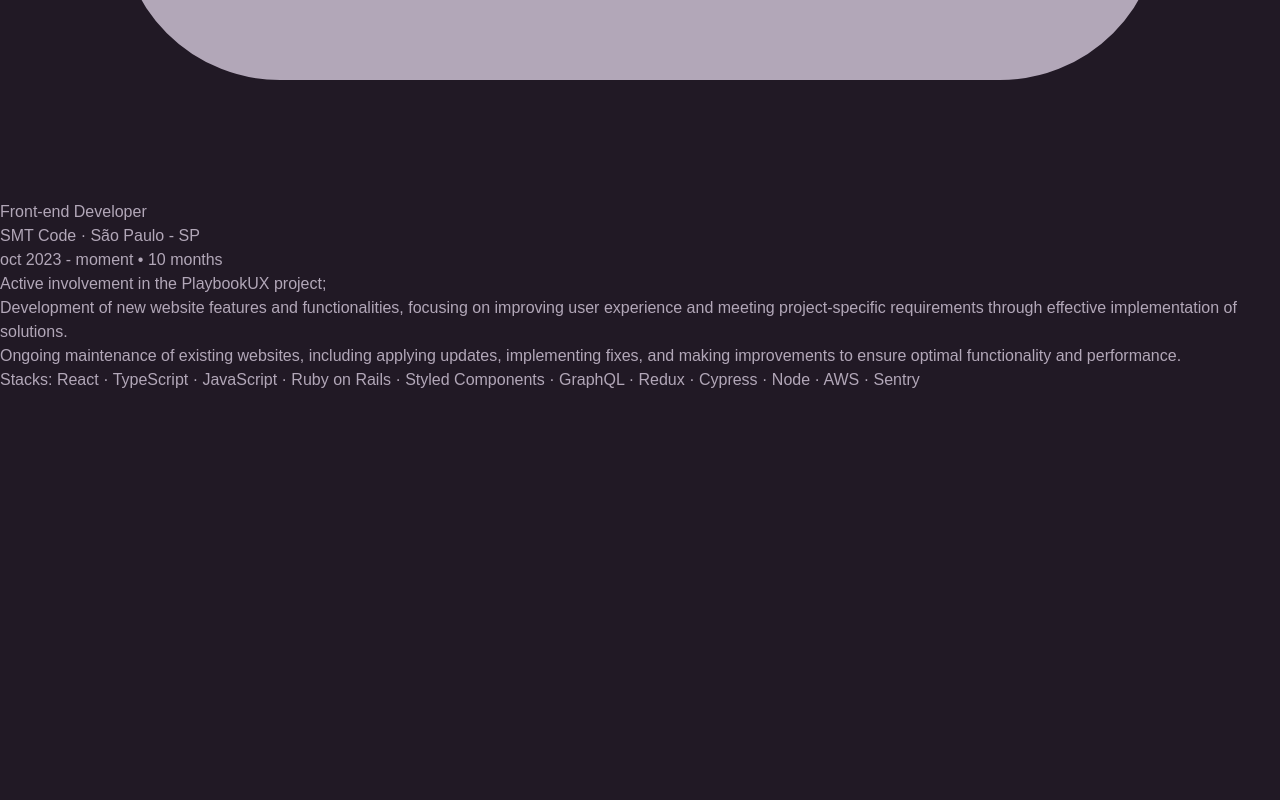
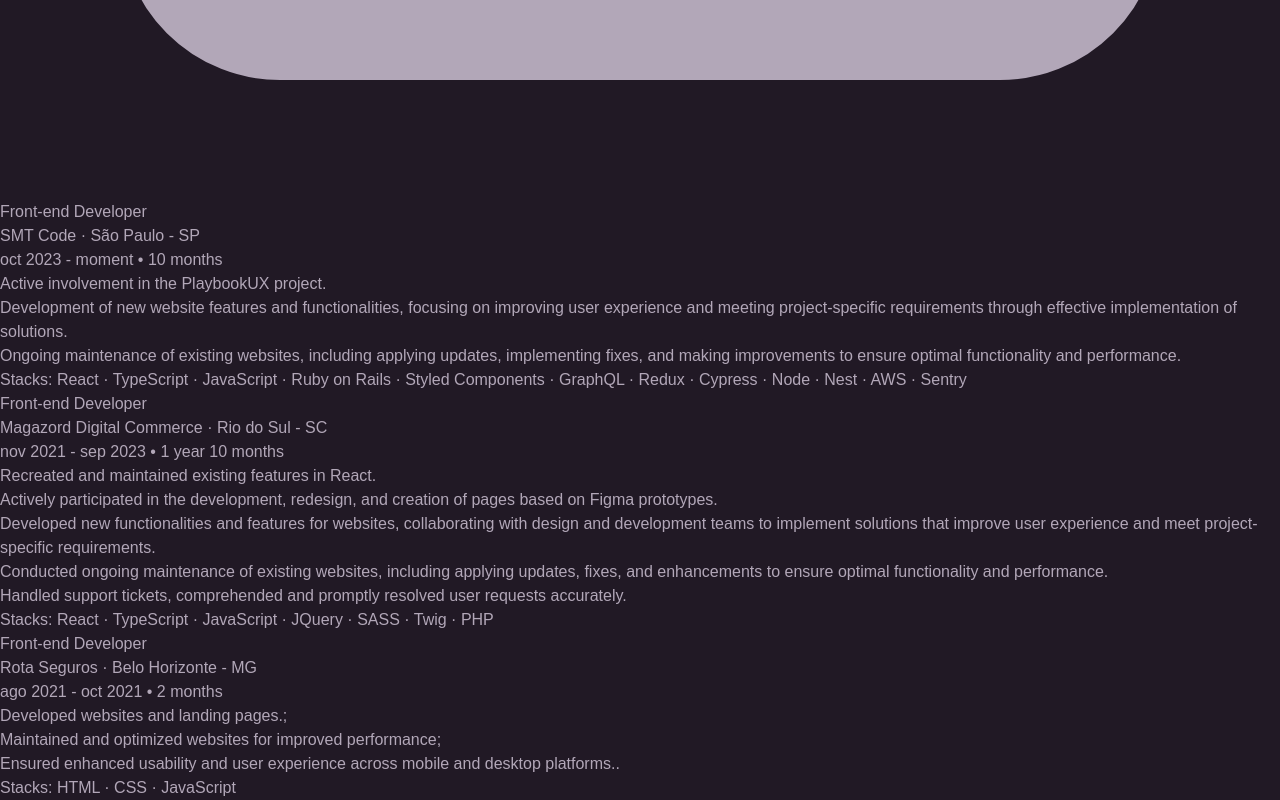
Before and after one commit to bzenky/bzenky.dev, a Next.js app: page /about in a window 1280 px wide. Shown: the part 1320-2120 px from the top of the page. Before the commit the page ends 1712 px from the top, so only its background shows below. Built offline with nearby package versions, Linux system fonts and the light colour scheme.

Commit message:
feat: add professional background in about

```diff
--- a/src/app/about/page.tsx
+++ b/src/app/about/page.tsx
@@ -3,7 +3,7 @@
 
 export default function About() {
   return (
-    <div className="px-6">
+    <div className="px-6 pb-6">
       <div className="flex flex-col items-center justify-items-center p-6 font-[family-name:var(--font-geist-sans)]">
         <Header />
       </div>
@@ -14,8 +14,8 @@
         <div className="flex flex-col gap-2">
           <p>
             I am a software developer based in Brazil with over three years of experience building dynamic,
-            user-friendly interfaces using modern technologies such as React, Next.js, HTML, and CSS,
-            complemented by some back-end programming skills.
+            user-friendly interfaces using modern technologies such as React, HTML, and CSS,
+            complemented by some back-end programming skills, such as Node and Ruby on Rails.
           </p>
           <p>
             I thrive in agile environments, following Scrum methodologies, and enjoy collaborating with
@@ -74,7 +74,7 @@
             >
               PlaybookUX
             </a>{" "}
-            project;
+            project.
           </li>
           <li>
             Development of new website features and functionalities,
@@ -88,9 +88,86 @@
             optimal functionality and performance.
           </li>
         </ul>
+        <span className="mt-1">
+          Stacks: React · TypeScript · JavaScript · Ruby on Rails · Styled
+          Components · GraphQL · Redux · Cypress · Node · Nest · AWS · Sentry
+        </span>
+      </div>
+
+      <div className="leading-8">
+        <h3 className="text-sky-50 font-bold mt-6 text-lg">Front-end Developer</h3>
+        <div>
+          <a
+            href="https://www.magazord.com.br"
+            target="_blank"
+            rel="noreferrer"
+            className="text-sky-50 underline underline-offset-4 hover:text-sky-300 transition-colors"
+          >
+            Magazord Digital Commerce
+          </a>
+          <span> · Rio do Sul - SC</span>
+        </div>
         <span>
-          Stacks: React · TypeScript · JavaScript · Ruby on Rails · Styled
-          Components · GraphQL · Redux · Cypress · Node · AWS · Sentry
+          nov 2021 - sep 2023 •{" "}
+          {dateDifferenceStartEndJob("2021, 11, 03", "2023, 09, 22")}
+        </span>
+        <ul className="list-disc">
+          <li>Recreated and maintained existing features in React.</li>
+          <li>
+            Actively participated in the development, redesign, and
+            creation of pages based on Figma prototypes.
+          </li>
+          <li>
+            Developed new functionalities and features for websites,
+            collaborating with design and development teams to implement
+            solutions that improve user experience and meet
+            project-specific requirements.
+          </li>
+          <li>
+            Conducted ongoing maintenance of existing websites, including
+            applying updates, fixes, and enhancements to ensure optimal
+            functionality and performance.
+          </li>
+          <li>
+            Handled support tickets, comprehended and promptly resolved
+            user requests accurately.
+          </li>
+        </ul>
+        <span className="mt-1">
+          Stacks: React · TypeScript · JavaScript · JQuery · SASS · Twig ·
+          PHP
+        </span>
+      </div>
+
+      <div className="leading-8">
+        <h3 className="text-sky-50 font-bold mt-6 text-lg">Front-end Developer</h3>
+        <div>
+          <a
+            href="https://www.rotaseguros.com.br"
+            target="_blank"
+            rel="noreferrer"
+            className="text-sky-50 underline underline-offset-4 hover:text-sky-300 transition-colors"
+          >
+            Rota Seguros
+          </a>
+          <span> · Belo Horizonte - MG</span>
+        </div>
+        <span>
+          ago 2021 - oct 2021 •{" "}
+          {dateDifferenceStartEndJob("2021, 08, 10", "2021, 10, 29")}
+        </span>
+        <ul className="list-disc">
+          <li>Developed websites and landing pages.;</li>
+          <li>
+            Maintained and optimized websites for improved performance;
+          </li>
+          <li>
+            Ensured enhanced usability and user experience across mobile
+            and desktop platforms..
+          </li>
+        </ul>
+        <span className="mt-1">
+          Stacks: HTML · CSS · JavaScript
         </span>
       </div>
     </div>
```
